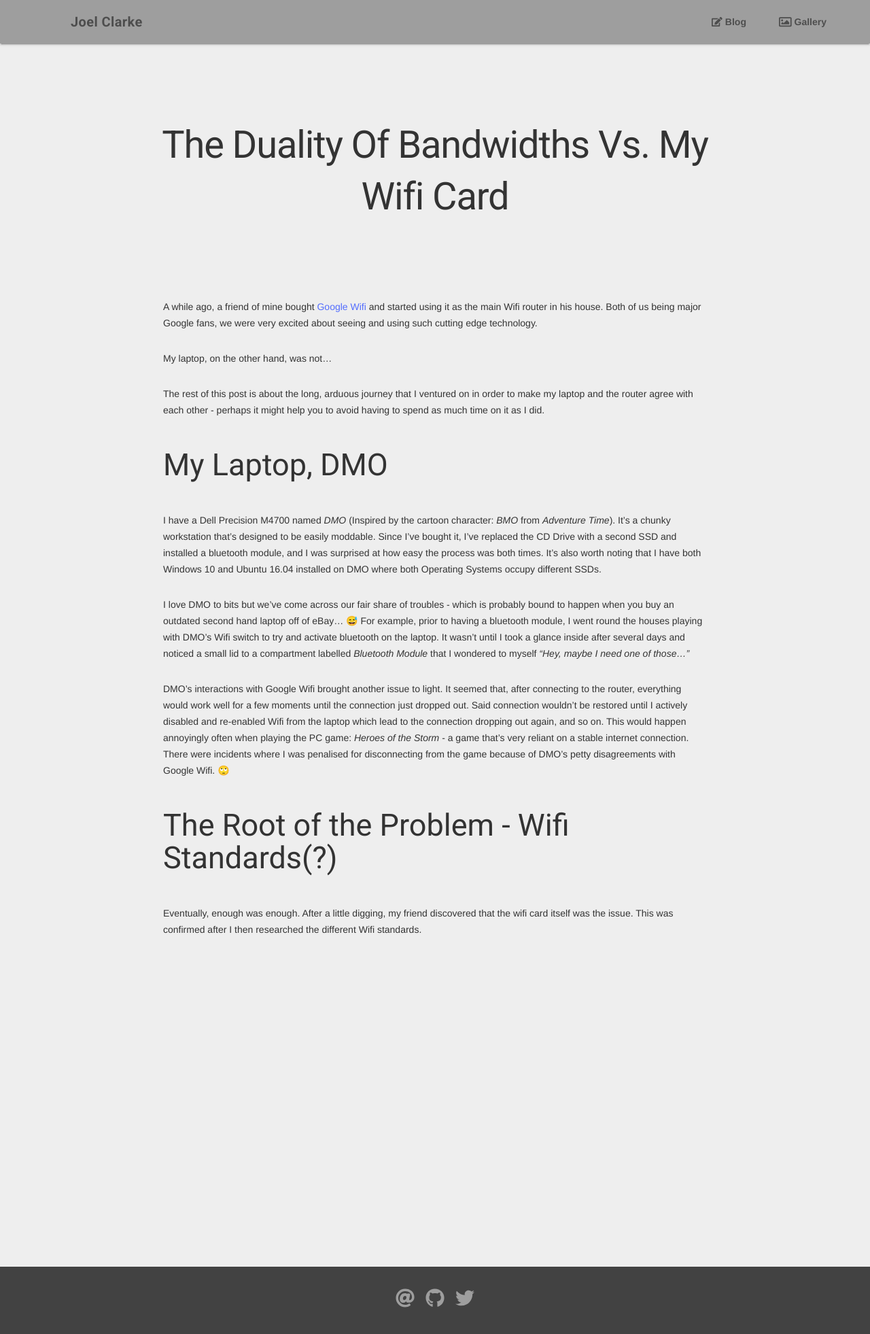
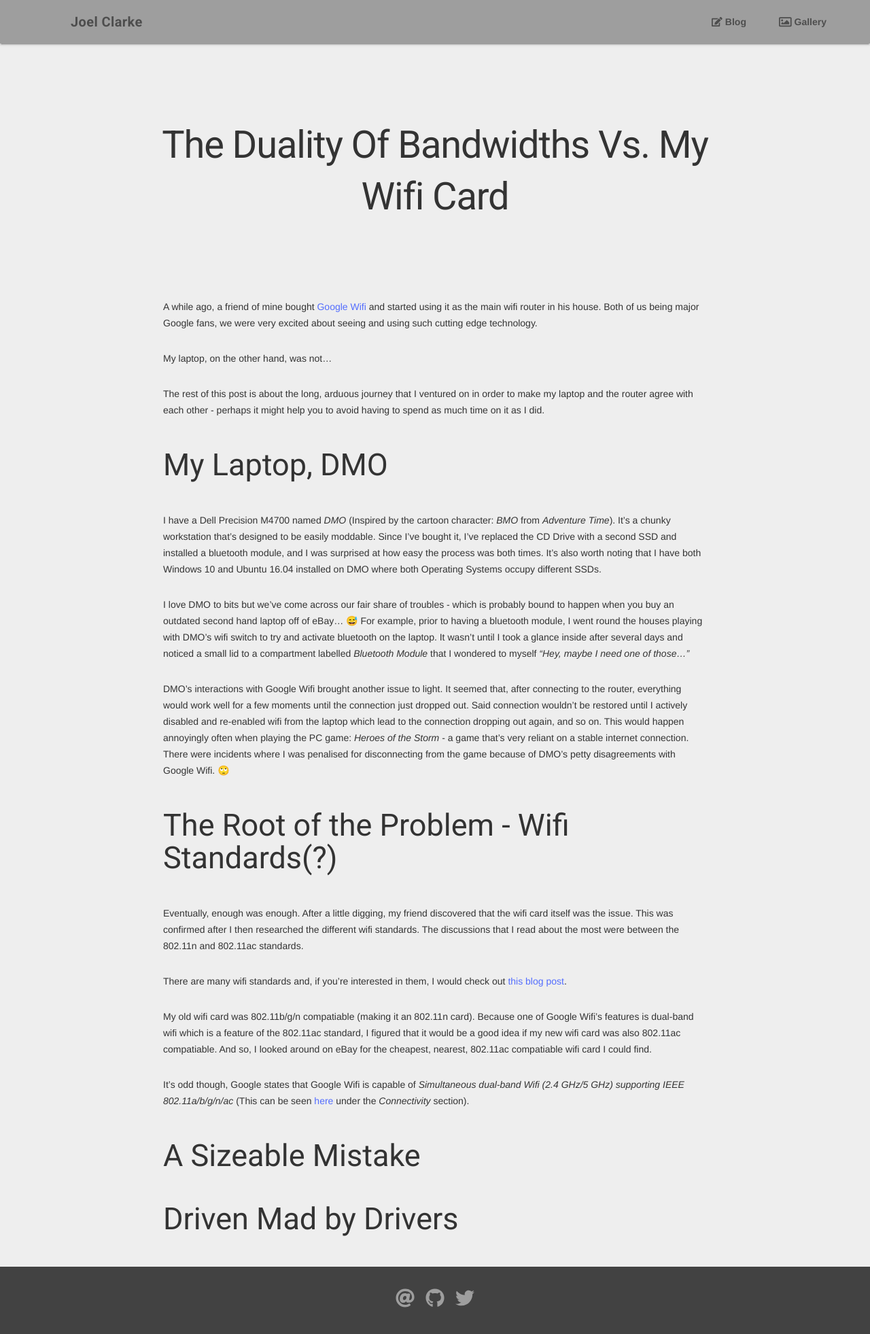
Before and after one commit to DarthEmpty/joelclarke.co.uk, a Jekyll site: the page built from _posts/2018-07-18-the-duality-of-bandwidths-vs.-my-wifi-card.md, in a window 1280 px wide. Shown: the whole page at 68% size. Built offline with Jekyll 4.4.1, drawn with Linux system fonts in a browser that asks for light colours; nearby versions of some CDN libraries; emoji names are drawn with the system emoji font.

Commit message:
Begin second section of new post

```diff
--- a/_posts/2018-07-18-the-duality-of-bandwidths-vs.-my-wifi-card.md
+++ b/_posts/2018-07-18-the-duality-of-bandwidths-vs.-my-wifi-card.md
@@ -2,7 +2,7 @@
 layout: default
 ---
 
-A while ago, a friend of mine bought [Google Wifi] and started using it as the main Wifi router in his house. Both of us being major Google fans, we were very excited about seeing and using such cutting edge technology.
+A while ago, a friend of mine bought [Google Wifi] and started using it as the main wifi router in his house. Both of us being major Google fans, we were very excited about seeing and using such cutting edge technology.
 
 My laptop, on the other hand, was not...
 
@@ -12,12 +12,24 @@ The rest of this post is about the long, arduous journey that I ventured on in o
 
 I have a Dell Precision M4700 named *DMO* (Inspired by the cartoon character: *BMO* from *Adventure Time*). It's a chunky workstation that's designed to be easily moddable. Since I've bought it, I've replaced the CD Drive with a second SSD and installed a bluetooth module, and I was surprised at how easy the process was both times. It's also worth noting that I have both Windows 10 and Ubuntu 16.04 installed on DMO where both Operating Systems occupy different SSDs.
 
-I love DMO to bits but we've come across our fair share of troubles - which is probably bound to happen when you buy an outdated second hand laptop off of eBay... :sweat_smile: For example, prior to having a bluetooth module, I went round the houses playing with DMO's Wifi switch to try and activate bluetooth on the laptop. It wasn't until I took a glance inside after several days and noticed a small lid to a compartment labelled *Bluetooth Module* that I wondered to myself *"Hey, maybe I need one of those..."*
+I love DMO to bits but we've come across our fair share of troubles - which is probably bound to happen when you buy an outdated second hand laptop off of eBay... :sweat_smile: For example, prior to having a bluetooth module, I went round the houses playing with DMO's wifi switch to try and activate bluetooth on the laptop. It wasn't until I took a glance inside after several days and noticed a small lid to a compartment labelled *Bluetooth Module* that I wondered to myself *"Hey, maybe I need one of those..."*
 
-DMO's interactions with Google Wifi brought another issue to light. It seemed that, after connecting to the router, everything would work well for a few moments until the connection just dropped out. Said connection wouldn't be restored until I actively disabled and re-enabled Wifi from the laptop which lead to the connection dropping out again, and so on. This would happen annoyingly often when playing the PC game: *Heroes of the Storm* - a game that's very reliant on a stable internet connection. There were incidents where I was penalised for disconnecting from the game because of DMO's petty disagreements with Google Wifi. :roll_eyes:
+DMO's interactions with Google Wifi brought another issue to light. It seemed that, after connecting to the router, everything would work well for a few moments until the connection just dropped out. Said connection wouldn't be restored until I actively disabled and re-enabled wifi from the laptop which lead to the connection dropping out again, and so on. This would happen annoyingly often when playing the PC game: *Heroes of the Storm* - a game that's very reliant on a stable internet connection. There were incidents where I was penalised for disconnecting from the game because of DMO's petty disagreements with Google Wifi. :roll_eyes:
 
 ## The Root of the Problem - Wifi Standards(?)
 
-Eventually, enough was enough. After a little digging, my friend discovered that the wifi card itself was the issue. This was confirmed after I then researched the different Wifi standards.
+Eventually, enough was enough. After a little digging, my friend discovered that the wifi card itself was the issue. This was confirmed after I then researched the different wifi standards. The discussions that I read about the most were between the 802.11n and 802.11ac standards.
+
+There are many wifi standards and, if you're interested in them, I would check out [this blog post].
+
+My old wifi card was 802.11b/g/n compatiable (making it an 802.11n card). Because one of Google Wifi's features is dual-band wifi which is a feature of the 802.11ac standard, I figured that it would be a good idea if my new wifi card was also 802.11ac compatiable. And so, I looked around on eBay for the cheapest, nearest, 802.11ac compatiable wifi card I could find.
+
+It's odd though, Google states that Google Wifi is capable of *Simultaneous dual-band Wifi (2.4 GHz/5 GHz) supporting IEEE 802.11a/b/g/n/ac* (This can be seen [here] under the *Connectivity* section).
+
+## A Sizeable Mistake
+
+## Driven Mad by Drivers
 
 [Google Wifi]: https://store.google.com/product/google_wifi
+[this blog post]: https://www.lifewire.com/wireless-standards-802-11a-802-11b-g-n-and-802-11ac-816553
+[here]: https://store.google.com/product/google_wifi_specs
```
